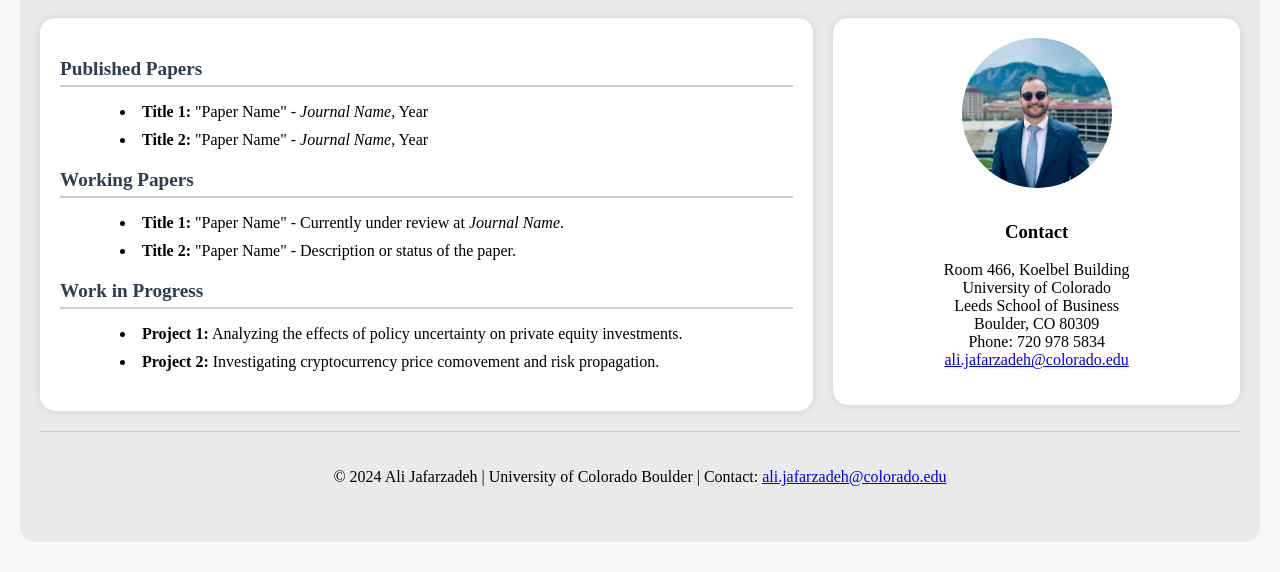
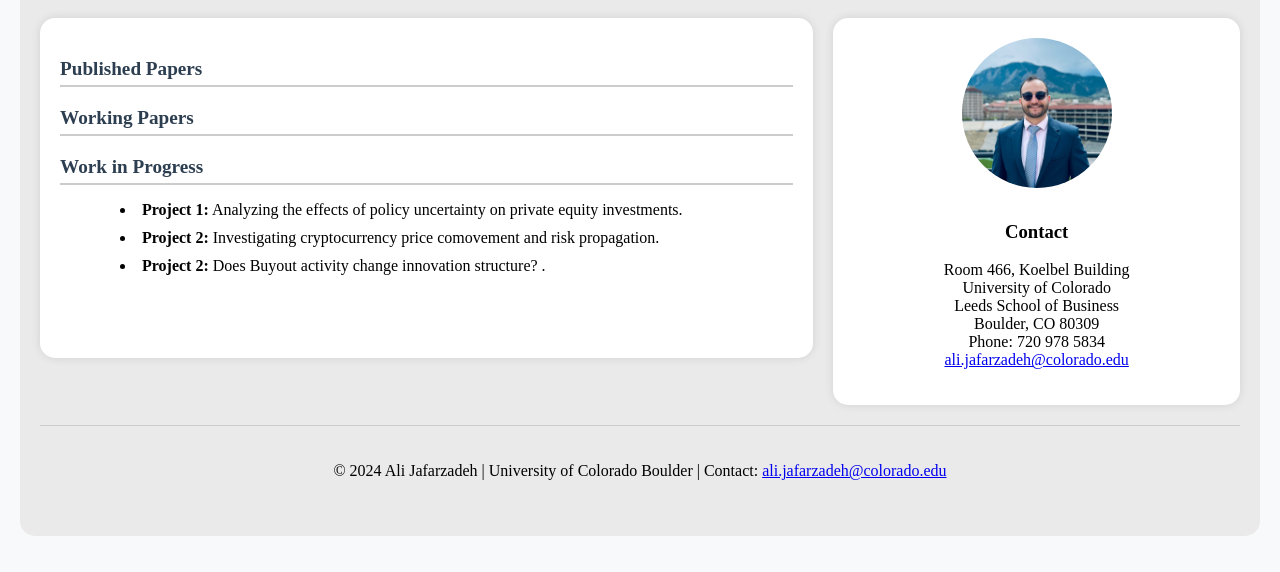
Before and after one commit to ali-jafarzadeh/ali-jafarzadeh.github.io, a Jekyll site: the page research.html, which Jekyll copies as it is, in a window 1280 px wide. Shown: the part 409-981 px from the top of the page. Built offline with Jekyll 4.4.1, drawn with Linux system fonts in a browser that asks for light colours.

Commit message:
Update research.html

```diff
--- a/research.html
+++ b/research.html
@@ -188,16 +188,14 @@
         <section>
           <h2>Published Papers</h2>
           <ul>
-            <li><strong>Title 1:</strong> "Paper Name" - <em>Journal Name</em>, Year</li>
-            <li><strong>Title 2:</strong> "Paper Name" - <em>Journal Name</em>, Year</li>
+
           </ul>
         </section>
 
         <section>
           <h2>Working Papers</h2>
           <ul>
-            <li><strong>Title 1:</strong> "Paper Name" - Currently under review at <em>Journal Name</em>.</li>
-            <li><strong>Title 2:</strong> "Paper Name" - Description or status of the paper.</li>
+
           </ul>
         </section>
 
@@ -206,6 +204,7 @@
           <ul>
             <li><strong>Project 1:</strong> Analyzing the effects of policy uncertainty on private equity investments.</li>
             <li><strong>Project 2:</strong> Investigating cryptocurrency price comovement and risk propagation.</li>
+            <li><strong>Project 2:</strong> Does Buyout activity change innovation structure? .</li>
           </ul>
         </section>
       </div>
```
